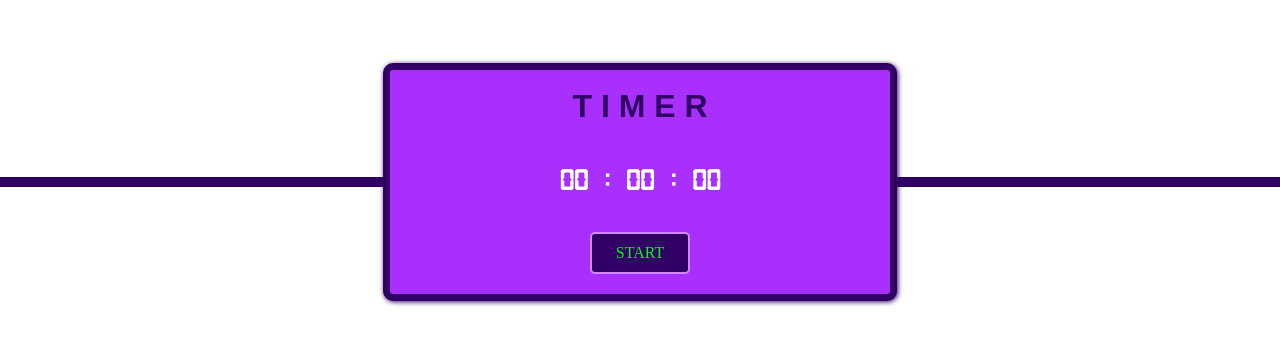
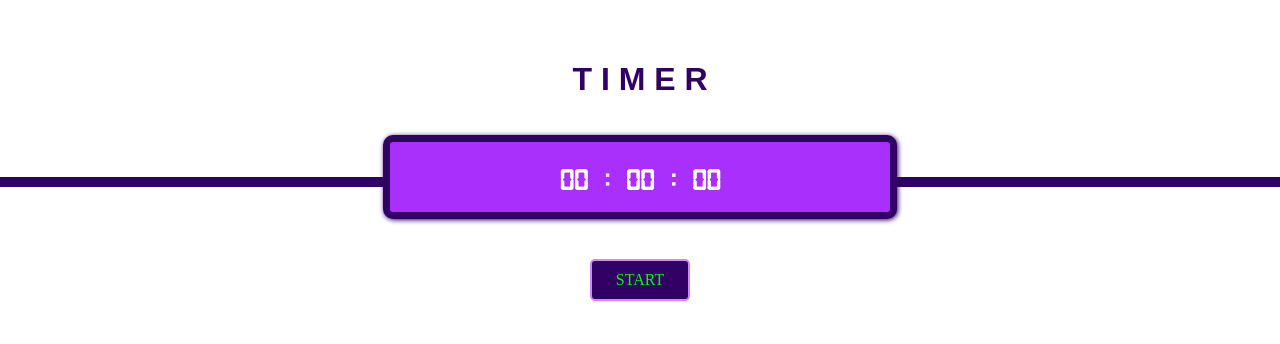
Before and after one commit to alirezamoon/timer, a React (Create React App) app: page / in a window 1280 px wide. Shown: the part 218-562 px from the top of the page. Built offline with nearby package versions, Linux system fonts and the light colour scheme.

Commit message:
new design

```diff
--- a/src/Components/Timer/Timer.module.css
+++ b/src/Components/Timer/Timer.module.css
@@ -2,12 +2,8 @@
   display: flex;
   justify-content: center;
   align-items: center;
-    background: #A82FFC;
   flex-direction: column;
   min-width: 500px;
-    border-radius: 10px;
-    box-shadow: 1px 1px 5px #300065;
-    border: 7px solid #300065;
 }
 
 .h1 {
@@ -18,17 +14,22 @@
   margin: 20px 0;
 }
 .time {
+  min-width: 500px;
+  border-radius: 10px;
+  box-shadow: 1px 1px 5px #300065;
+  border: 7px solid #300065;
+  background: #a82ffc;
   font-size: 30px;
   font-weight: bold;
-    color: #FFF;
+  color: #fff;
   margin: 20px 0;
-    font-family: 'digital7';
+  font-family: "digital7";
   display: flex;
   align-items: center;
   justify-content: center;
+  padding: 20px 0;
 }
 .time span {
   width: 45px;
   text-align: center;
-
 }
```
Also changed, not shown: 1 other file (tests, documents, lock files or other folders). Lines whose indentation alone changed are shown as unchanged.
